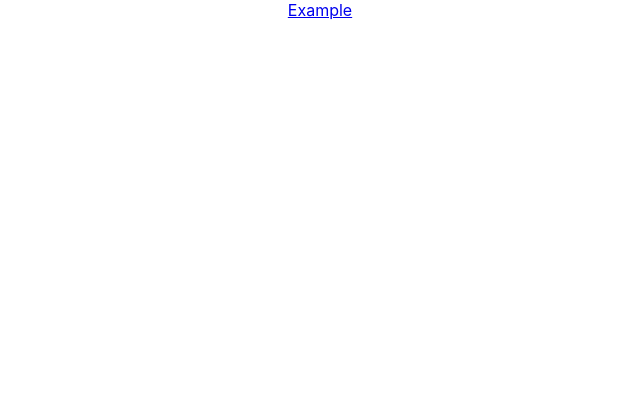
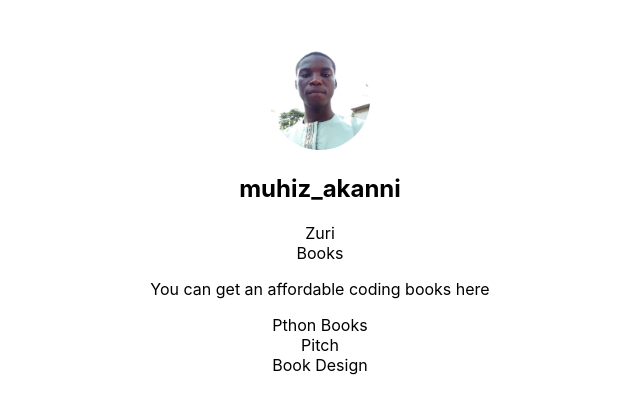
Before and after one commit to muakone/hng-firstTask, a React (Create React App) app: page / in a window 1280 px wide. Shown: the top 414 px of the page, without its empty margins (320-960 px from the left). Built offline with nearby package versions, Linux system fonts and the light colour scheme.

Commit message:
feat:added the link and profile section

```diff
--- a/src/App.css
+++ b/src/App.css
@@ -1,38 +1,16 @@
 .App {
   text-align: center;
-}
-
-.App-logo {
-  height: 40vmin;
-  pointer-events: none;
-}
-
-@media (prefers-reduced-motion: no-preference) {
-  .App-logo {
-    animation: App-logo-spin infinite 20s linear;
-  }
-}
-
-.App-header {
-  background-color: #282c34;
-  min-height: 100vh;
   display: flex;
   flex-direction: column;
+  justify-content: center;
   align-items: center;
-  justify-content: center;
-  font-size: calc(10px + 2vmin);
-  color: white;
+  margin: 50px auto;
 }
-
-.App-link {
-  color: #61dafb;
+#profile_img {
+  width: 100px;
+  height: 100px;
+  border-radius: 100vw;
 }
-
-@keyframes App-logo-spin {
-  from {
-    transform: rotate(0deg);
-  }
-  to {
-    transform: rotate(360deg);
-  }
+#slack {
+  display: none;
 }
--- a/src/App.js
+++ b/src/App.js
@@ -1,11 +1,14 @@
 import logo from './logo.svg';
 import './App.css';
 import { Link } from 'react-router-dom';
+import Profile from "./component/Profile"
+import Links from "./component/Links"
 
 function App() {
   return (
     <div className="App">
-      <a href="https://www.google.com" target="_blank" rel="noreferrer">Example</a>
+      <Profile />
+      <Links />
     </div>
   );
 }
--- a/src/component/Links.jsx
+++ b/src/component/Links.jsx
@@ -1,8 +1,46 @@
 import React from 'react'
 
 const Links = () => {
+    const linkData = [
+        {
+            id: "btn__zuri",
+            text: "Zuri",
+            link: "https://training.zuri.team/"
+        },
+        {
+            id: "books",
+            text: "Books",
+            link: "http://books.zuri.team",
+            subText: "You can get an affordable coding books here"
+        },
+        {
+            id: "book__python",
+            text: "Pthon Books",
+            link: "https://books.zuri.team/python-for-beginners?ref_id=<muakone>"
+        },
+        {
+            id: "pitch",
+            text: "Pitch",
+            link: "https://background.zuri.team"
+        },
+        {
+            id: "book_design",
+            text: "Book Design",
+            link: "https://books.zuri.team/design-rules"
+        },
+
+    ]
   return (
-    <div>Links</div>
+    <div>
+        {
+            linkData.map((data) => (
+                <>
+                <div>{data.text}</div>
+                {data.subText && <p>{data.subText}</p>}
+                </>
+            ))
+        }
+    </div>
   )
 }
 
--- a/src/component/Profile.jsx
+++ b/src/component/Profile.jsx
@@ -1,8 +1,17 @@
 import React from 'react'
+import Avatar from "../images/Muhiz-Akanni.jpg"
 
 const Profile = () => {
   return (
-    <div className=''></div>
+    <div className='profile'>
+        <div className="profile-image-container">
+            <img src={Avatar} alt="profile" id='profile_img' />
+        </div>
+        <div className="author">
+            <h2 id='twitter'>muhiz_akanni</h2>
+            <h2 id='slack'>Muakone</h2>
+        </div>
+    </div>
   )
 }
 
```
